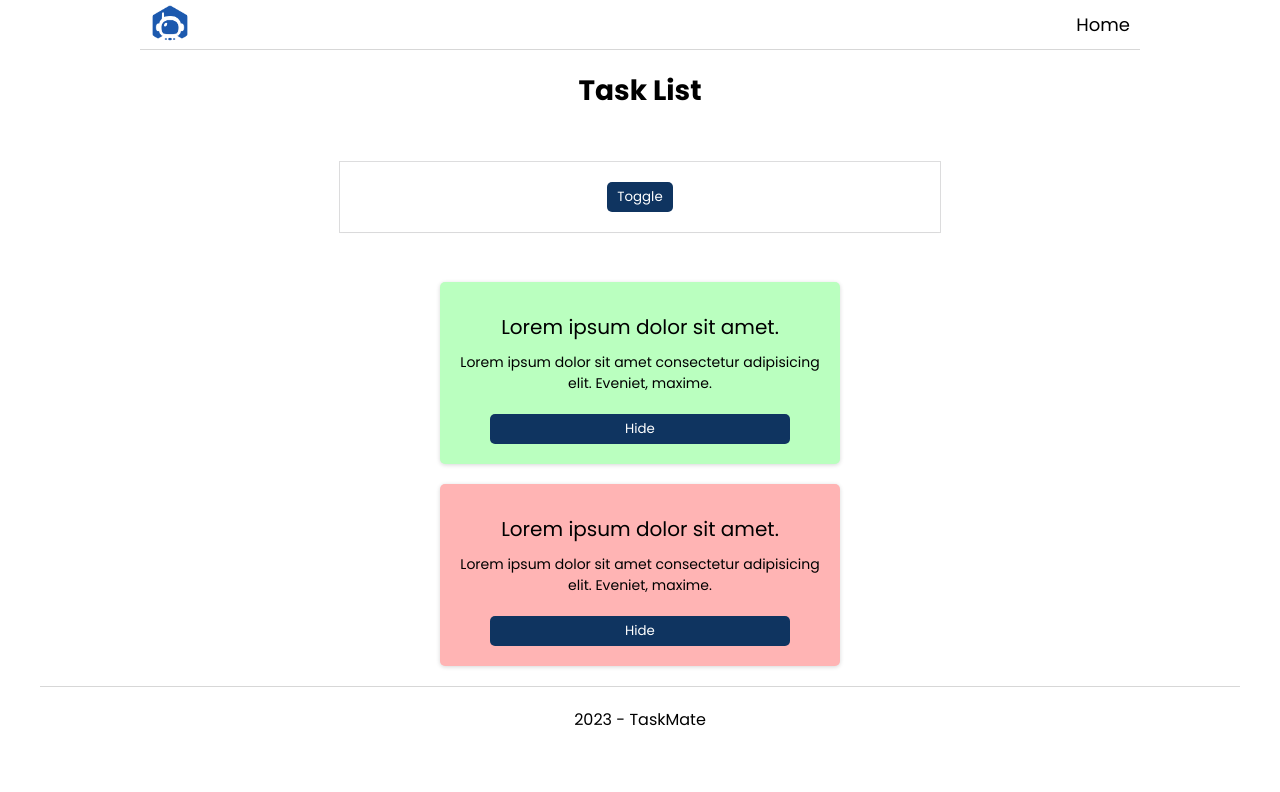
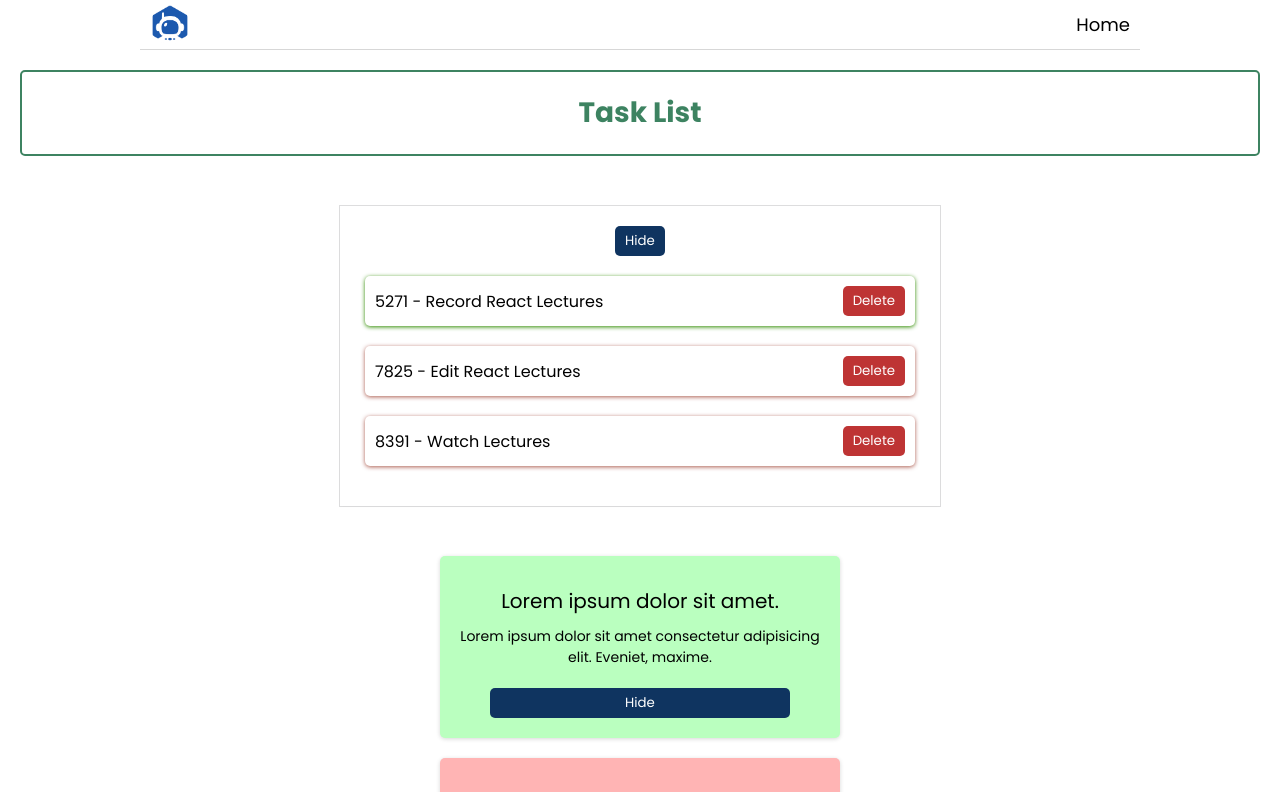
Before and after one commit to natnael-bedru/ReactJavaScriptUdemy, a React (Create React App) app: page / in a window 1280 px wide. Shown: the top 792 px of the page. Built offline with nearby package versions, Linux system fonts and the light colour scheme.

Commit message:
Task List Modified
In line level and dynamic css style

```diff
--- a/src/components/TaskList.js
+++ b/src/components/TaskList.js
@@ -1,7 +1,7 @@
 import { useState } from "react";
 import { TaskCard } from "./TaskCard";
 import { BoxCard } from "./BoxCard";
-import './stylesheet/TaskList.css';
+import "./stylesheet/TaskList.css";
 
 export const TaskList = () => {
   const [tasks, setTasks] = useState([
@@ -9,17 +9,24 @@ export const TaskList = () => {
     { id: 7825, name: "Edit React Lectures", completed: false },
     { id: 8391, name: "Watch Lectures", completed: false },
   ]);
-  const [show, setShow] = useState(false);
+  const [show, setShow] = useState(true);
 
   function handleDelete(id) {
     setTasks(tasks.filter((task) => id !== task.id));
   }
+  const headerStyles = {
+    color: show ? "#3D8361" : "#be3434",
+    border: "2px solid #be3434",
+    borderColor: show ? "#3D8361" : "#be3434",
+    borderRadius: '5px',
+    padding: "20px",
+  };
   return (
     <section className="tasklist">
-      <h1>Task List</h1>
+      <h1 style={headerStyles}>Task List</h1>
       <ul>
         <button onClick={() => setShow(!show)} className="trigger">
-          Toggle
+          {show ? "Hide" : "Show"}
         </button>
 
         {show &&
```
